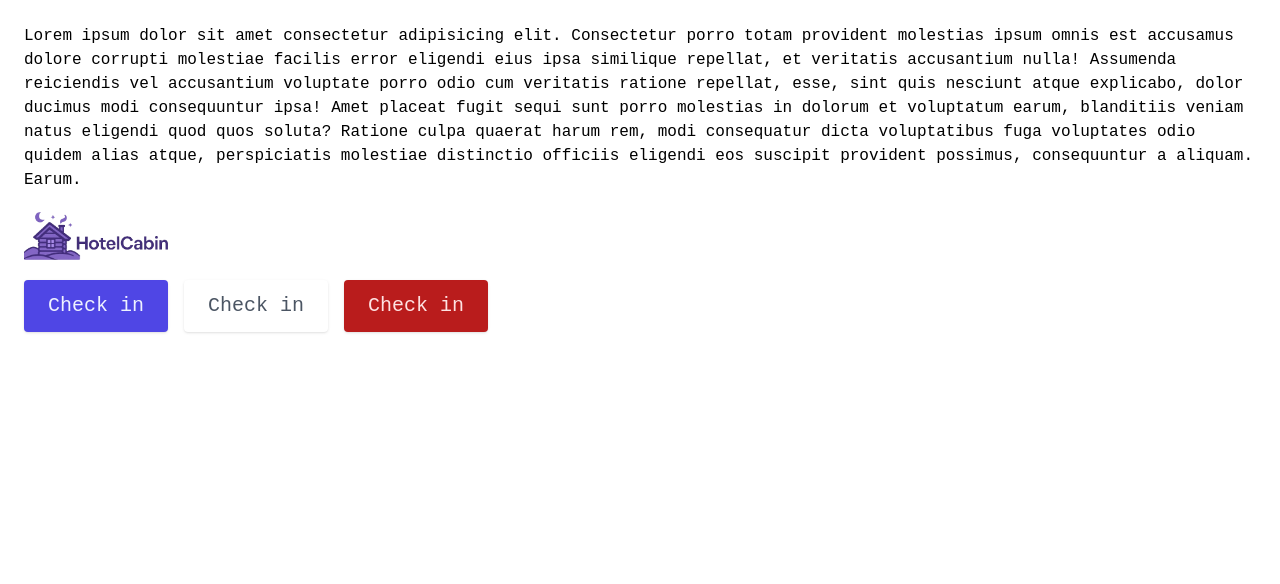
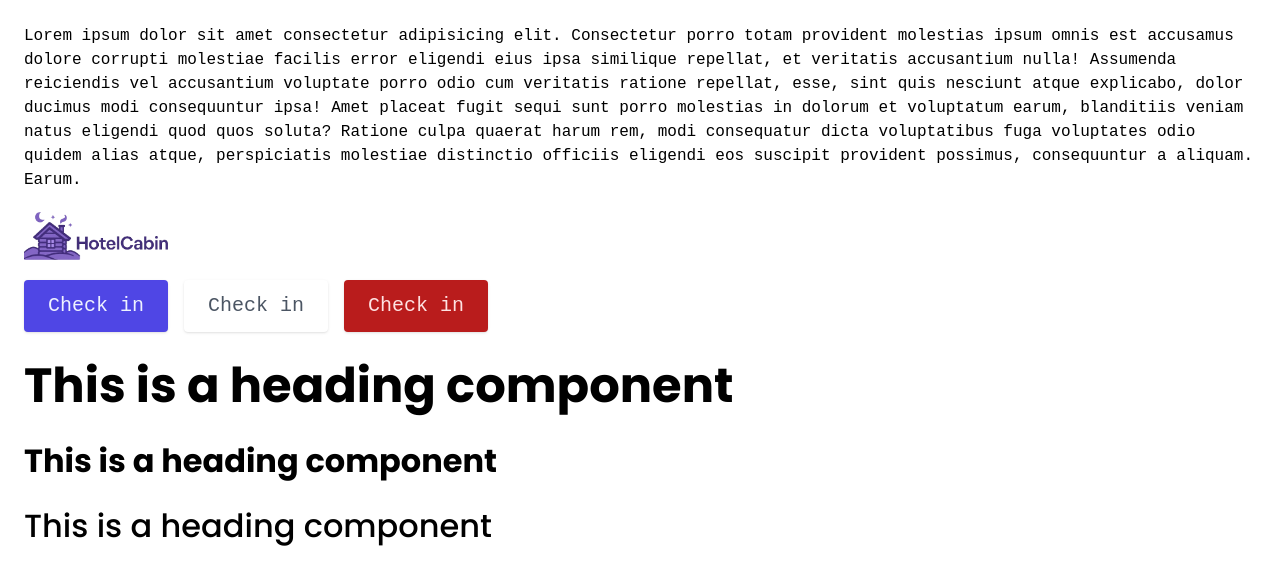
Before and after one commit to farhanahmedhasan/the-wild-cabin-react, a React (Vite) app: page / in a window 1280 px wide. Shown: the top 584 px of the page. Built offline with nearby package versions, Linux system fonts and the light colour scheme; a web font is replaced by a local one.

Commit message:
added headings component

```diff
--- /dev/null
+++ b/src/components/ui/Heading.tsx
@@ -0,0 +1,35 @@
+import { cva, VariantProps } from 'class-variance-authority'
+import { Slot } from '@radix-ui/react-slot'
+import React from 'react'
+
+import { cn } from '@/lib/utils'
+
+const headingVariants = cva('font-poppins', {
+  variants: {
+    variant: {
+      h1: 'text-5xl font-bold leading-[1.4]',
+      h2: 'text-[32px] font-bold leading-[1.4]',
+      h3: 'text-[32px] font-medium leading-[1.4]'
+    }
+  },
+  defaultVariants: {
+    variant: 'h1'
+  }
+})
+
+interface IHeadingProps extends React.HTMLAttributes<HTMLHeadingElement>, VariantProps<typeof headingVariants> {
+  asChild?: boolean
+}
+
+const Heading = React.forwardRef<HTMLHeadingElement, IHeadingProps>(
+  ({ className, variant, asChild = false, ...props }, ref) => {
+    const Comp: React.ElementType = asChild ? Slot : variant ?? 'h1'
+    const classes = cn(headingVariants({ variant }), className)
+
+    return <Comp className={classes} ref={ref} {...props} />
+  }
+)
+
+Heading.displayName = 'Heading'
+
+export default Heading
--- a/src/pages/home/HomePage.tsx
+++ b/src/pages/home/HomePage.tsx
@@ -1,4 +1,5 @@
 import { Button } from '@/components/ui/Button'
+import Heading from '@/components/ui/Heading'
 
 export default function HomePage() {
   return (
@@ -18,6 +19,9 @@ export default function HomePage() {
         <Button variant="secondary">Check in</Button>
         <Button variant="danger">Check in</Button>
       </div>
+      <Heading>This is a heading component</Heading>
+      <Heading variant="h2">This is a heading component</Heading>
+      <Heading variant="h3">This is a heading component</Heading>
     </div>
   )
 }
```
